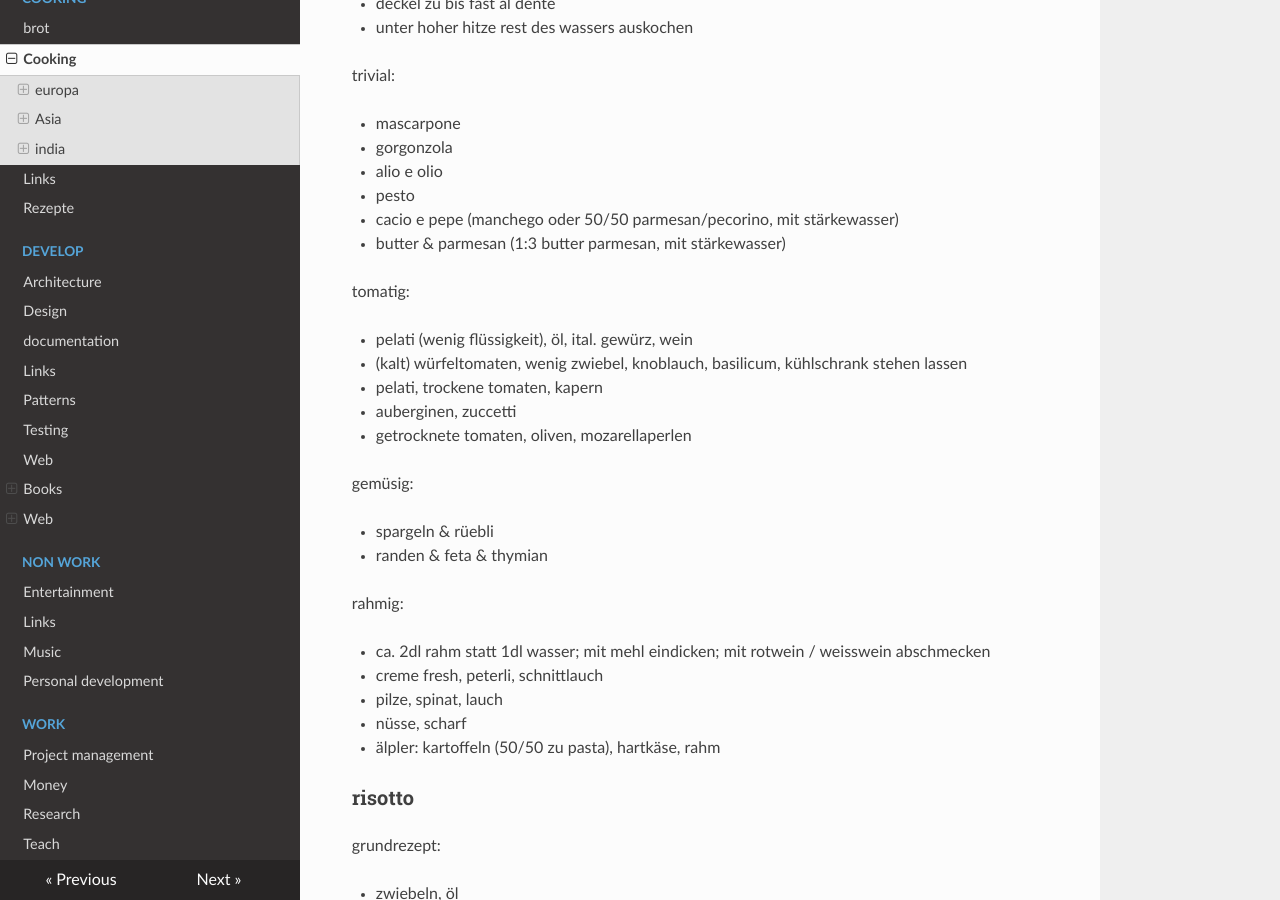
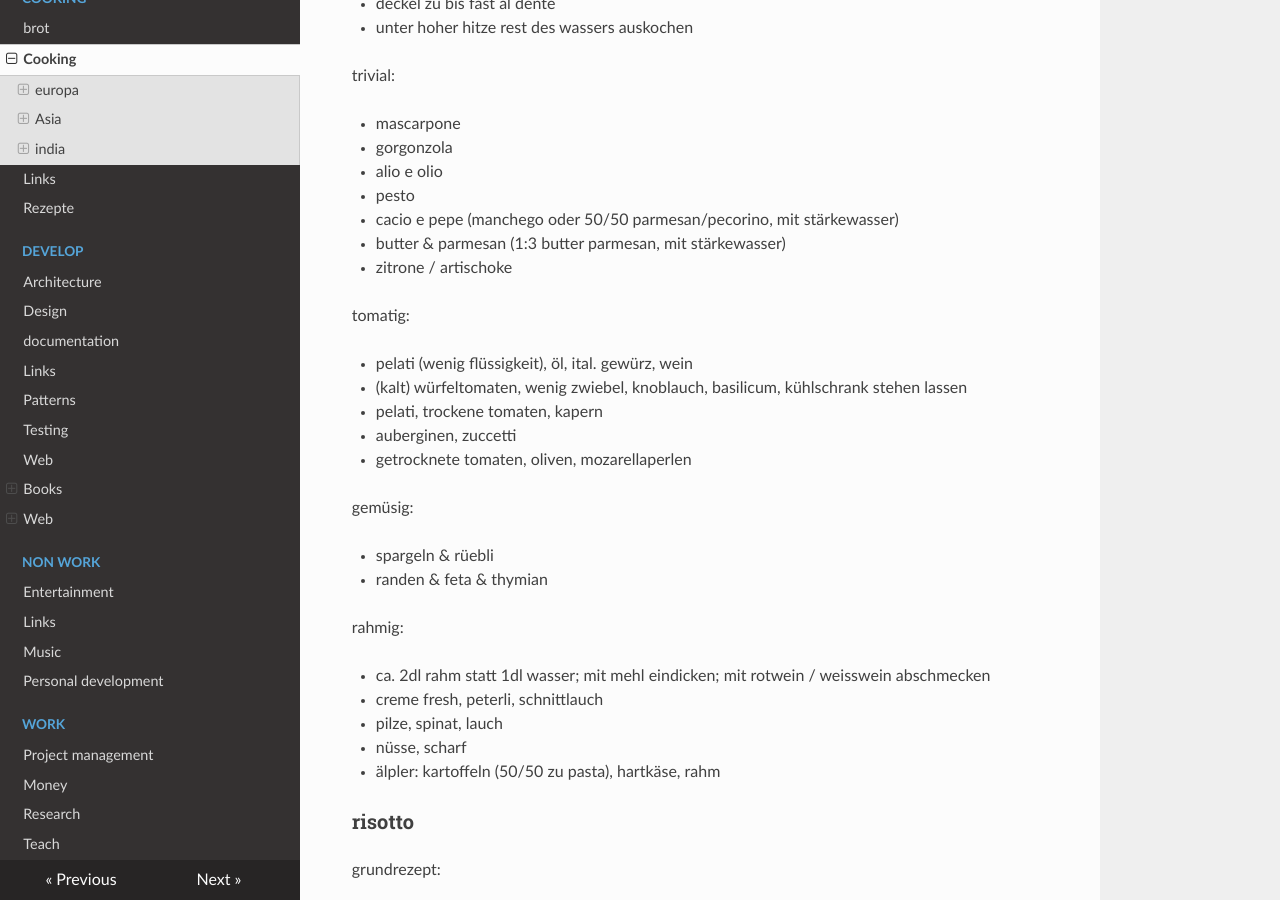
Before and after one commit to famoser/docs, an MkDocs documentation site: the page built from docs/cooking/grundrezepte.md, in a window 1280 px wide and 900 px high, scrolled down 346 px. Built offline with MkDocs 1.6.1, drawn with Linux system fonts in a browser that asks for light colours; nearby versions of some CDN libraries.

Commit message:
Update grundrezepte.md

```diff
--- a/docs/cooking/grundrezepte.md
+++ b/docs/cooking/grundrezepte.md
@@ -18,6 +18,7 @@ trivial:
 - pesto
 - cacio e pepe (manchego oder 50/50 parmesan/pecorino, mit stärkewasser)
 - butter & parmesan (1:3 butter parmesan, mit stärkewasser)
+- zitrone / artischoke
 
 tomatig:
 
```
